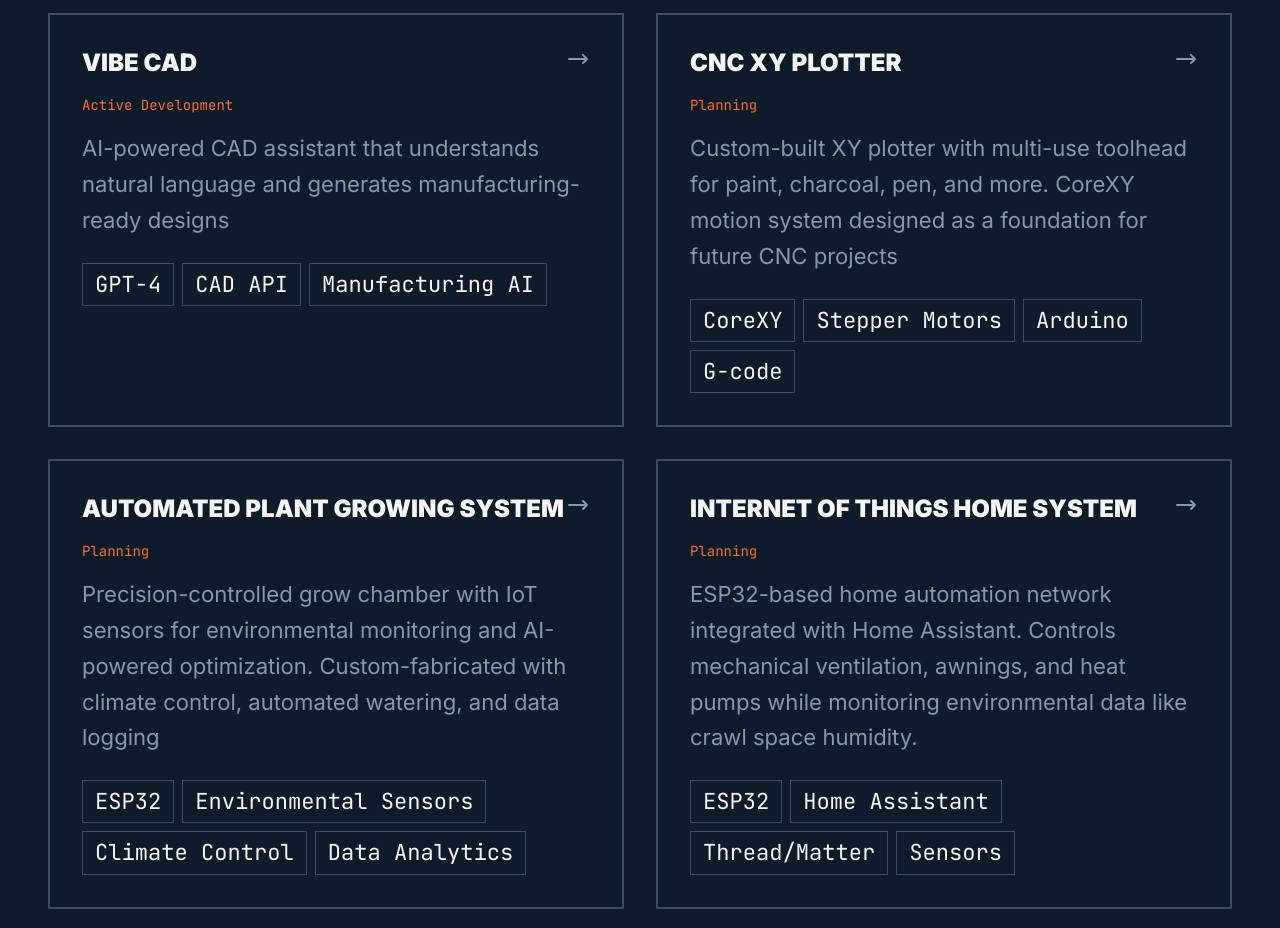
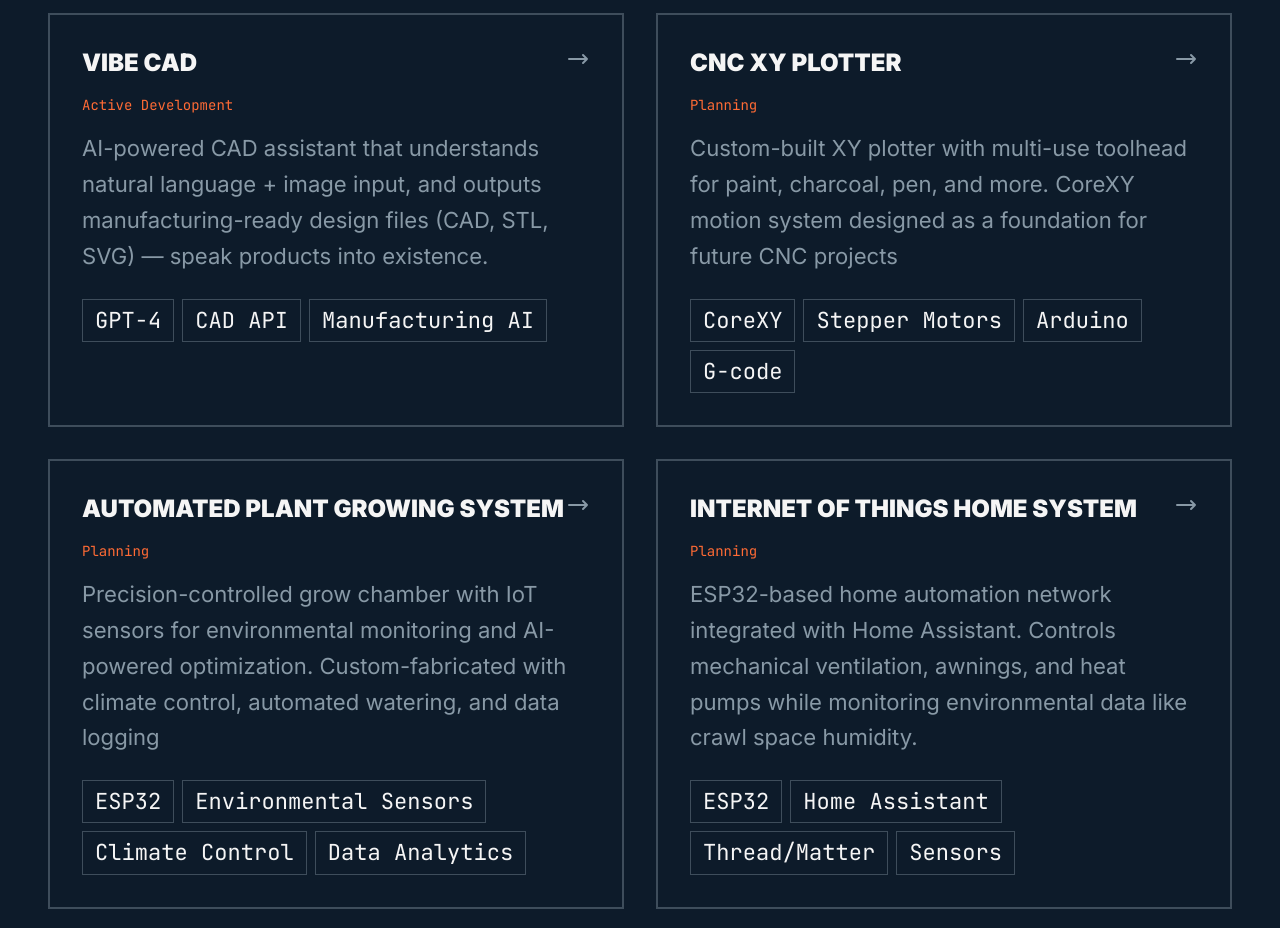
Before and after one commit to sharonxu/breaking-cad, a React (Vite) app: page / in a window 1280 px wide. Shown: the part 2760-3688 px from the top of the page. Built offline with nearby package versions, Linux system fonts and the light colour scheme.

Commit message:
Update VIBE CAD project description

```diff
--- a/src/components/Projects.jsx
+++ b/src/components/Projects.jsx
@@ -13,7 +13,7 @@
     },
     {
       title: "VIBE CAD",
-      description: "AI-powered CAD assistant that understands natural language and generates manufacturing-ready designs",
+      description: "AI-powered CAD assistant that understands natural language + image input, and outputs manufacturing-ready design files (CAD, STL, SVG) — speak products into existence.",
       status: "Active Development",
       tech: ["GPT-4", "CAD API", "Manufacturing AI"],
       link: null
```
